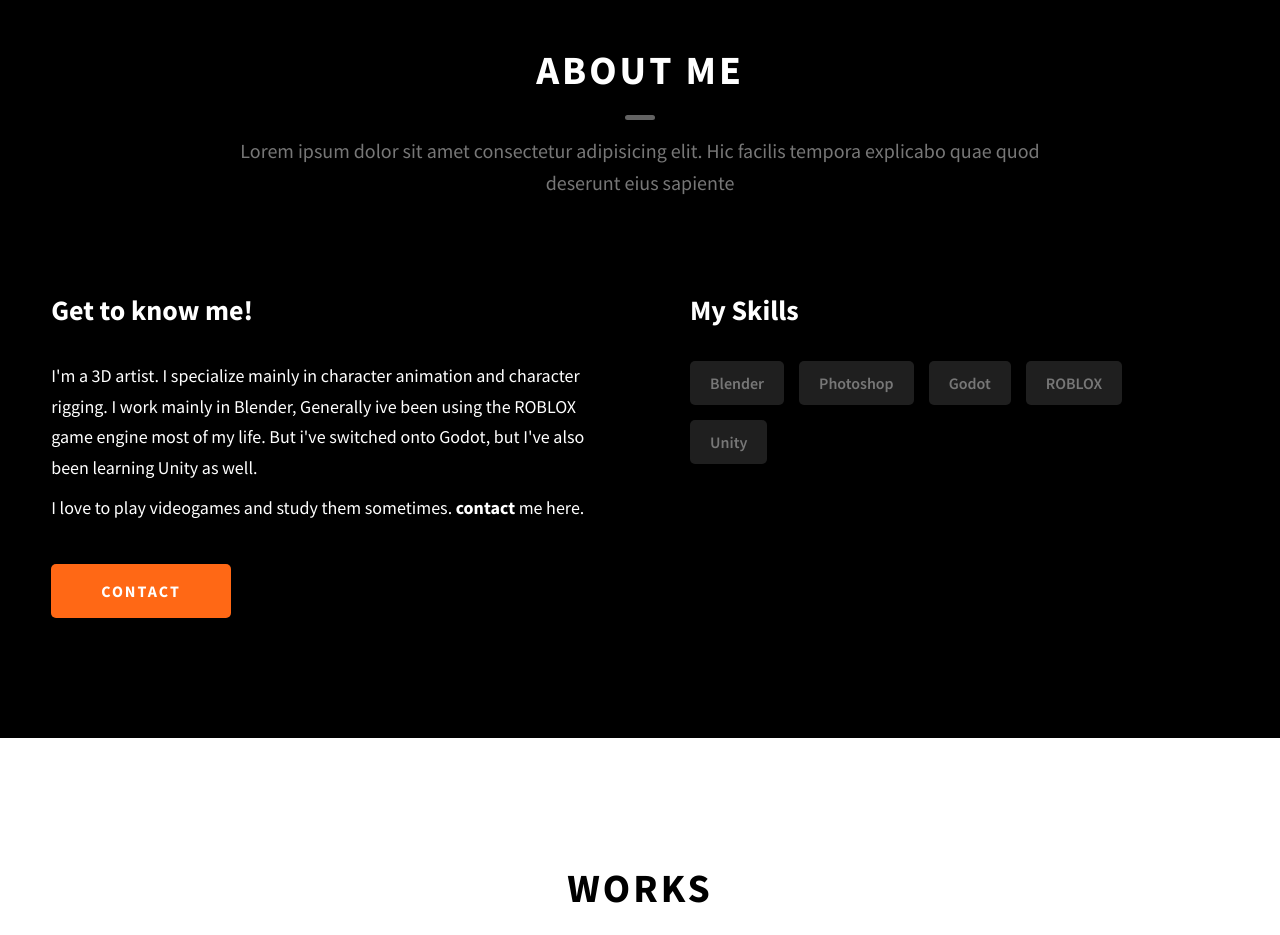
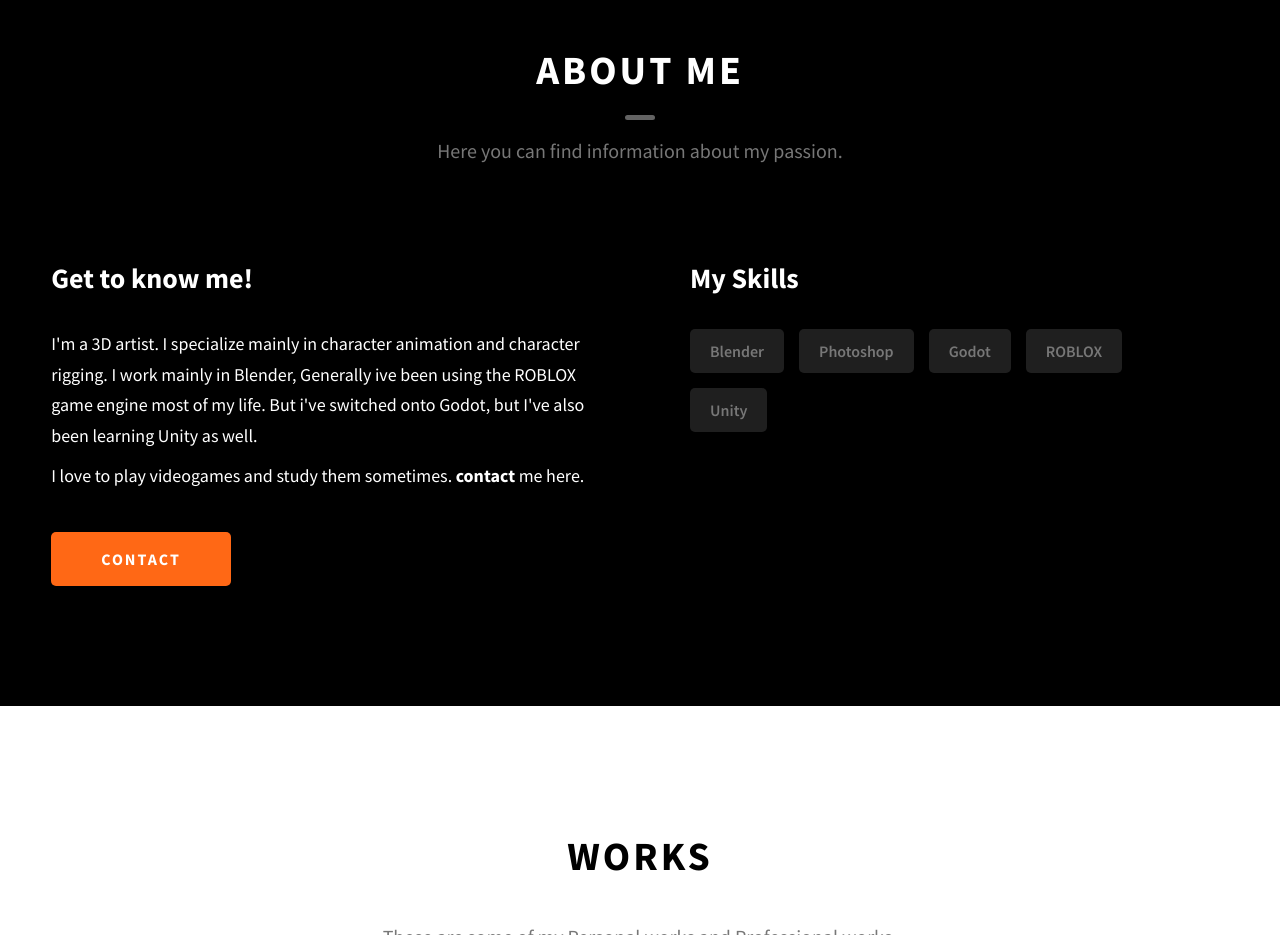
Before and after one commit to DigitalPurgatory/Digital, a website: page index.html in a window 1280 px wide. Shown: the part 880-1815 px from the top of the page. Drawn offline with Linux system fonts and the light colour scheme.

Commit message:
Attempt to fix favicon
please for the love of

```diff
--- a/index.html
+++ b/index.html
@@ -5,8 +5,8 @@
     <meta name="viewport" content="width=device-width, initial-scale=1.0" />
     <meta http-equiv="X-UA-Compatible" content="ie=edge" />
     <title>A Digital Purgatory</title>
+    <link rel="icon" href="/favicon.png">
     <meta name="description" content="This is my world." />
-    <link rel="icon" href="/favicon.png">
 
     <link rel="stylesheet" href="css/style.css" />
 
@@ -129,8 +129,7 @@
         <h2 class="heading heading-sec heading-sec__mb-med">
           <span class="heading-sec__main">About Me</span>
           <span class="heading-sec__sub">
-            Lorem ipsum dolor sit amet consectetur adipisicing elit. Hic facilis
-            tempora explicabo quae quod deserunt eius sapiente
+            Here you can find information about my passion.
           </span>
         </h2>
         <div class="about__content">
```
